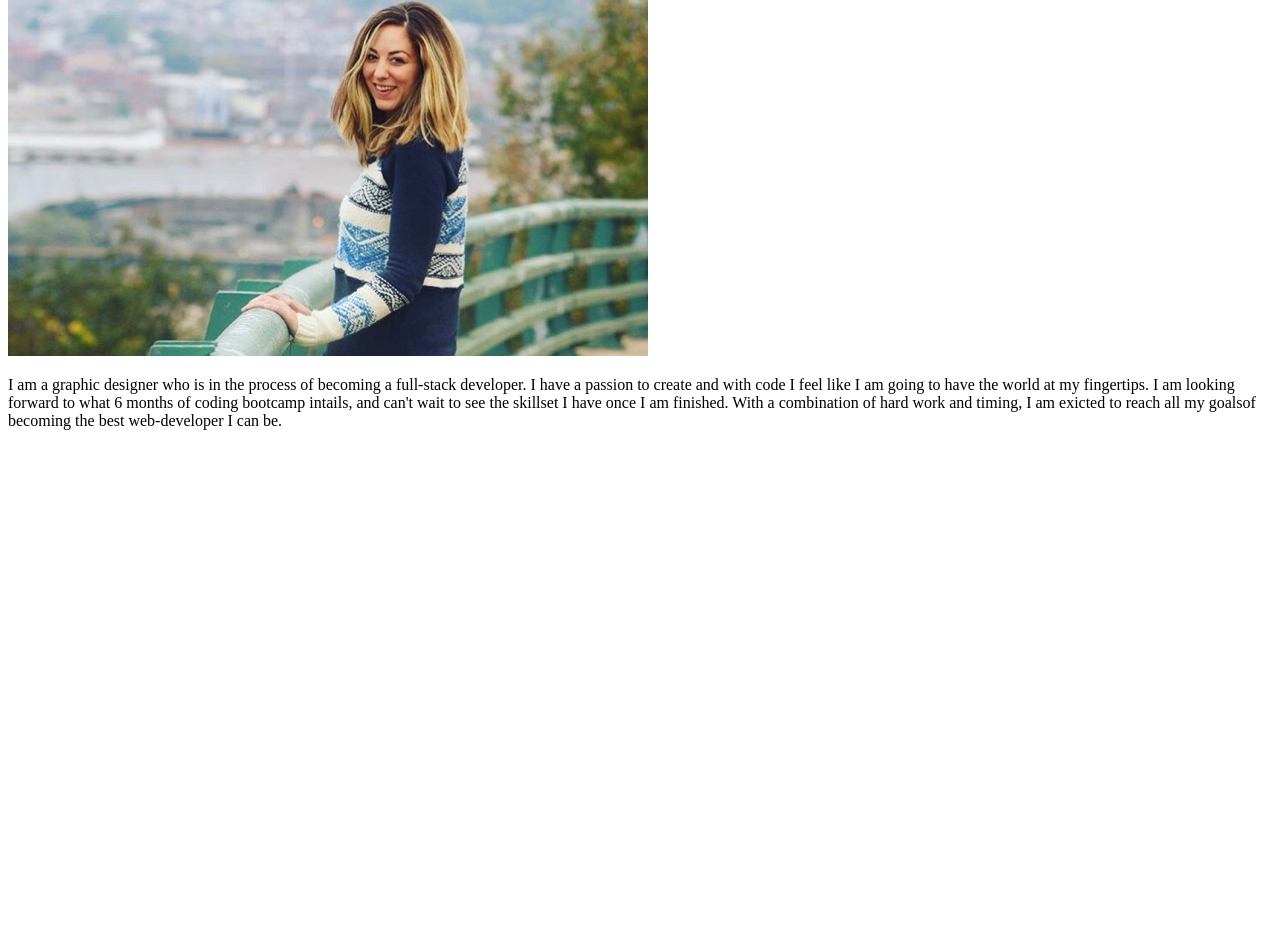
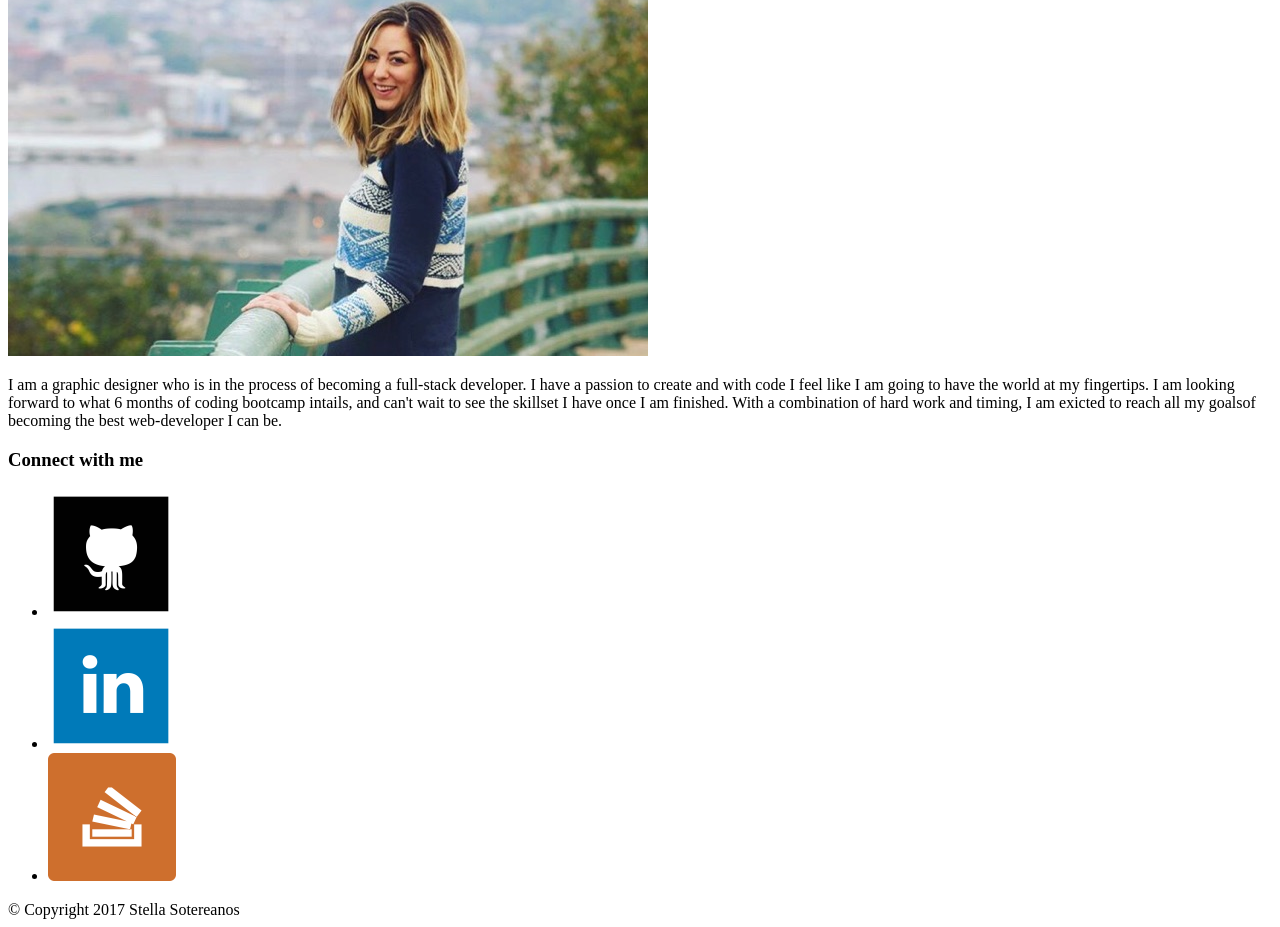
Before and after one commit to ssotereanos/Basic-Portfolio, a plain HTML site: page index.html in a window 1280 px wide. Shown: the part 338-1265 px from the top of the page. Before the commit the page ends 800 px from the top, so only its background shows below. Drawn offline with Linux system fonts and the light colour scheme.

Commit message:
initial site files

```diff
--- a/index.html
+++ b/index.html
@@ -31,3 +31,15 @@
       	     </p>
 
       	 </section>
+
+      	 <section id="social-links">
+      	 	<h3>Connect with me</h3>
+      	 	<ul>
+      	 		<li><a href="https://github.com/ssotereanos"><img class="icon" src="assets/images/github.png" alt="GitHub Profile"></a></li>
+      	 		<li><a href=https://www.linkedin.com/in/stella-sotereanos-46026510b/><img class="icon" src="assets/images/linkedin.png" alt="LinkedIn Profile"></a></li>
+      	 		<li><a href="https://stackoverflow.com/users/8716665/stella-sotereanos?tab=profile"><img class="icon" src="assets/images/stackoverflow.png"></a></li>
+      	 	</ul>
+      	 </section>
+      	</div>
+
+      	<footer> &copy; Copyright 2017 Stella Sotereanos </footer>
```
Also changed, not shown: 1 other file.
